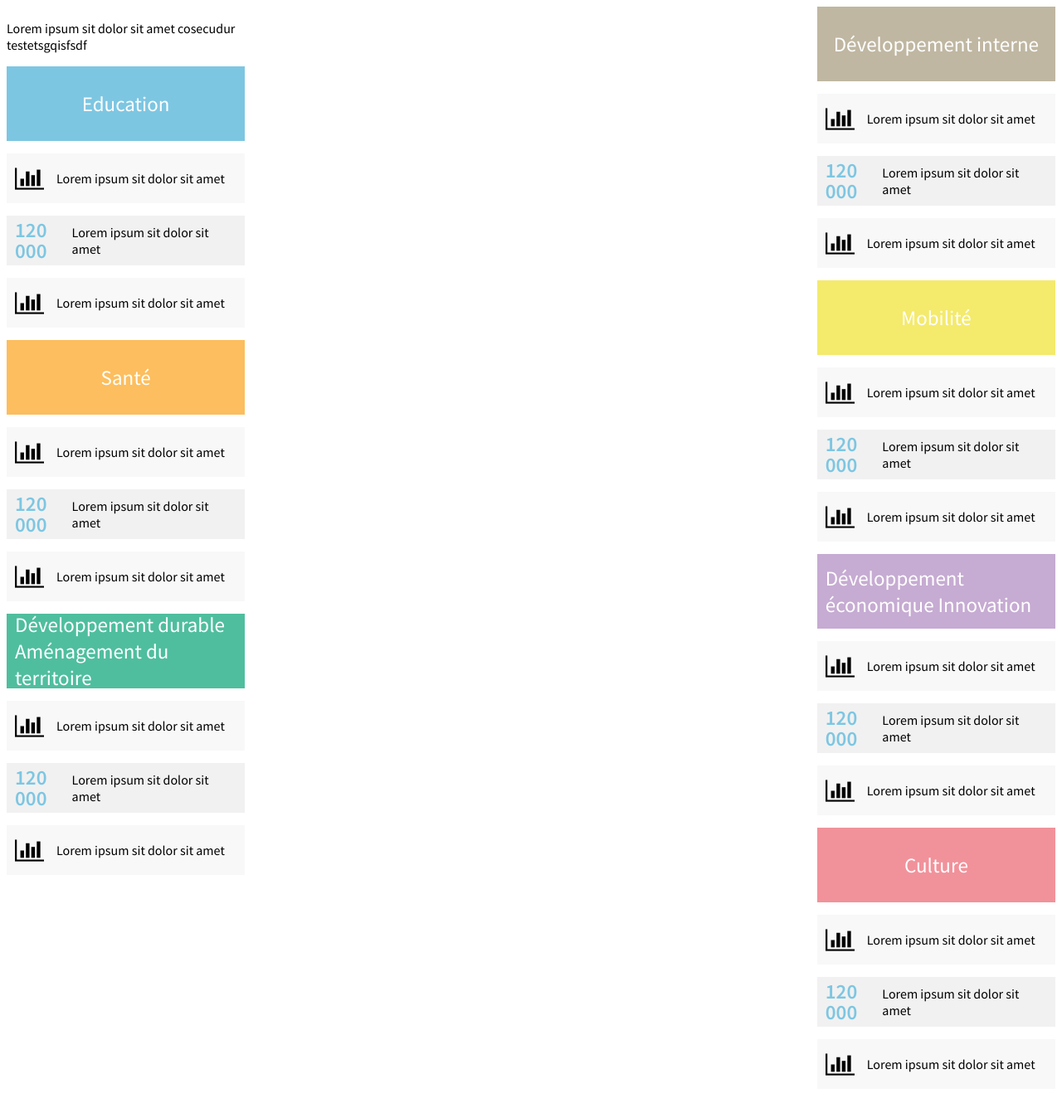
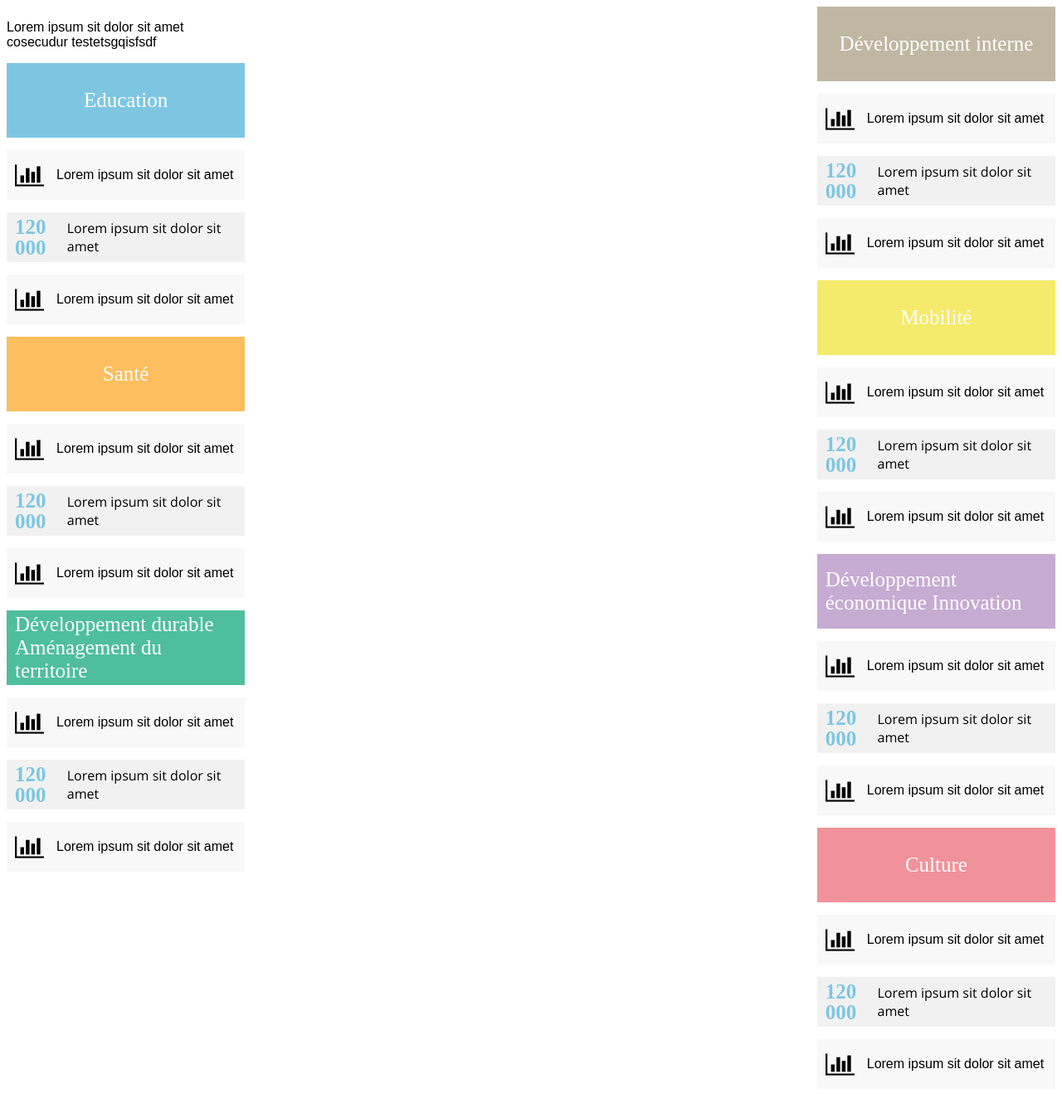
Before and after one commit to erasme/carto, a PHP site: page /public/html/index.php in a window 1280 px wide. Shown: the whole page at 83% size. Run offline with PHP 8.4, Linux system fonts and the light colour scheme; some libraries are stand-ins or nearby versions.

Commit message:
FEAT Added Fonts

```diff
--- a/public/css/style.css
+++ b/public/css/style.css
@@ -1,4 +1,9 @@
-@import url('https://fonts.googleapis.com/css?family=Source+Sans+Pro:400,600');
+@font-face {
+    font-family: 'Open Sans';
+    font-style: normal;
+    font-weight: 400;
+    src: local('Open Sans Regular'), local('OpenSans-Regular'), url(../fonts/OpenSans-Regular.ttf) format('truetype');
+  }
 
 .container {
     display: flex;
@@ -11,6 +16,7 @@
 /* Colors */
 .white {
     background-color: #f1f1f1ff !important;
+    font-family: 'Open Sans','Source Sans Pro', sans-serif;
 }
 
 .grey {
@@ -74,9 +80,11 @@
     font-size : 25px;
     line-height: 25px;
     font-weight: bold;
+    font-family: lo-resteens;
 }
 
 .panel .title {
+    font-family: lo-resteens;
     display: flex;
     justify-content: center;
     align-items: center;height: 70px;
```
Also changed, not shown: public/fonts/LRTWREGU.TTF (added), public/fonts/OpenSans-Bold.ttf (added), public/fonts/OpenSans-BoldItalic.ttf (added), public/fonts/OpenSans-ExtraBold.ttf (added), public/fonts/OpenSans-ExtraBoldItalic.ttf (added), public/fonts/OpenSans-Italic.ttf (added), public/fonts/OpenSans-Light.ttf (added), public/fonts/OpenSans-LightItalic.ttf (added), public/fonts/OpenSans-Regular.ttf (added), public/fonts/OpenSans-SemiBold.ttf (added), public/fonts/OpenSans-SemiBoldItalic.ttf (added).
